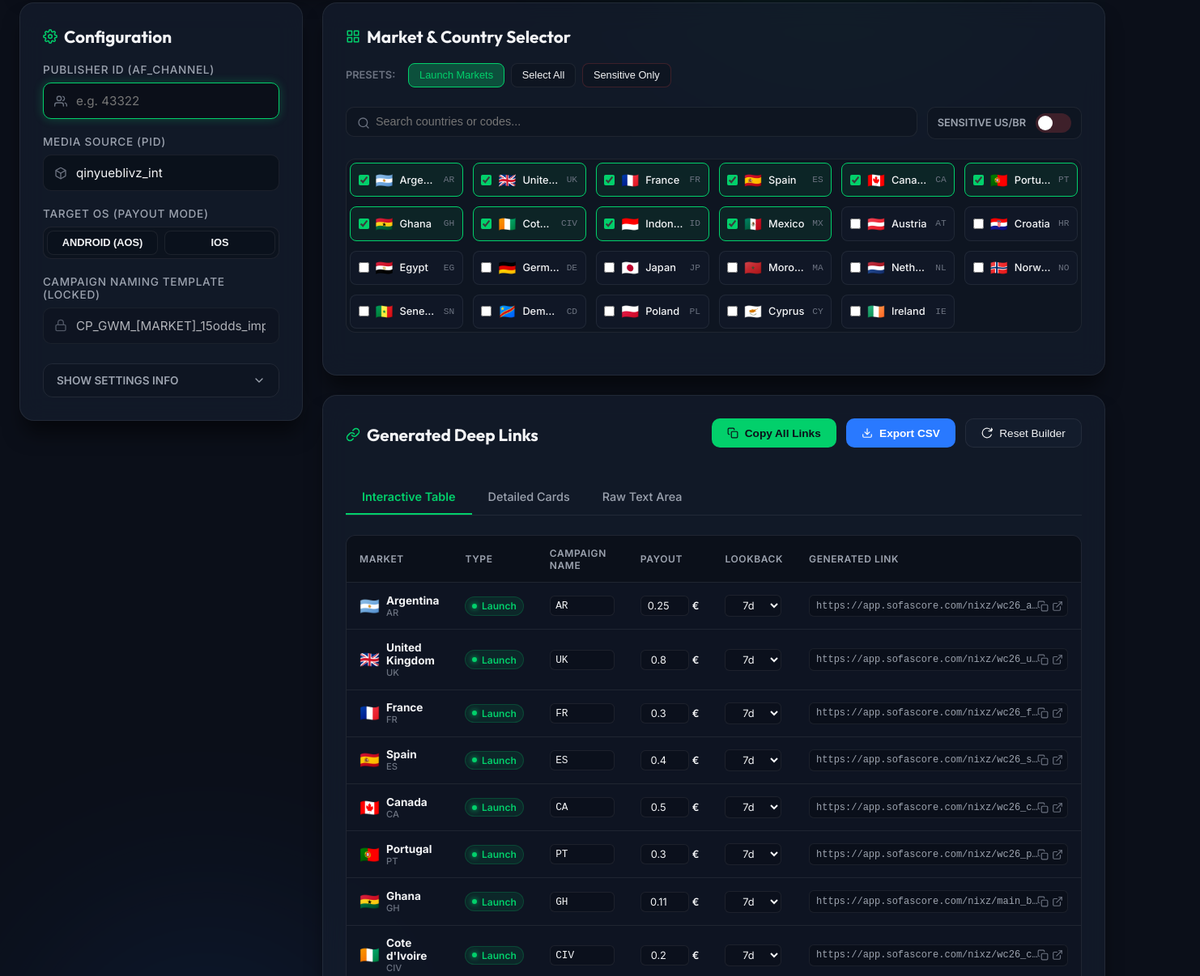
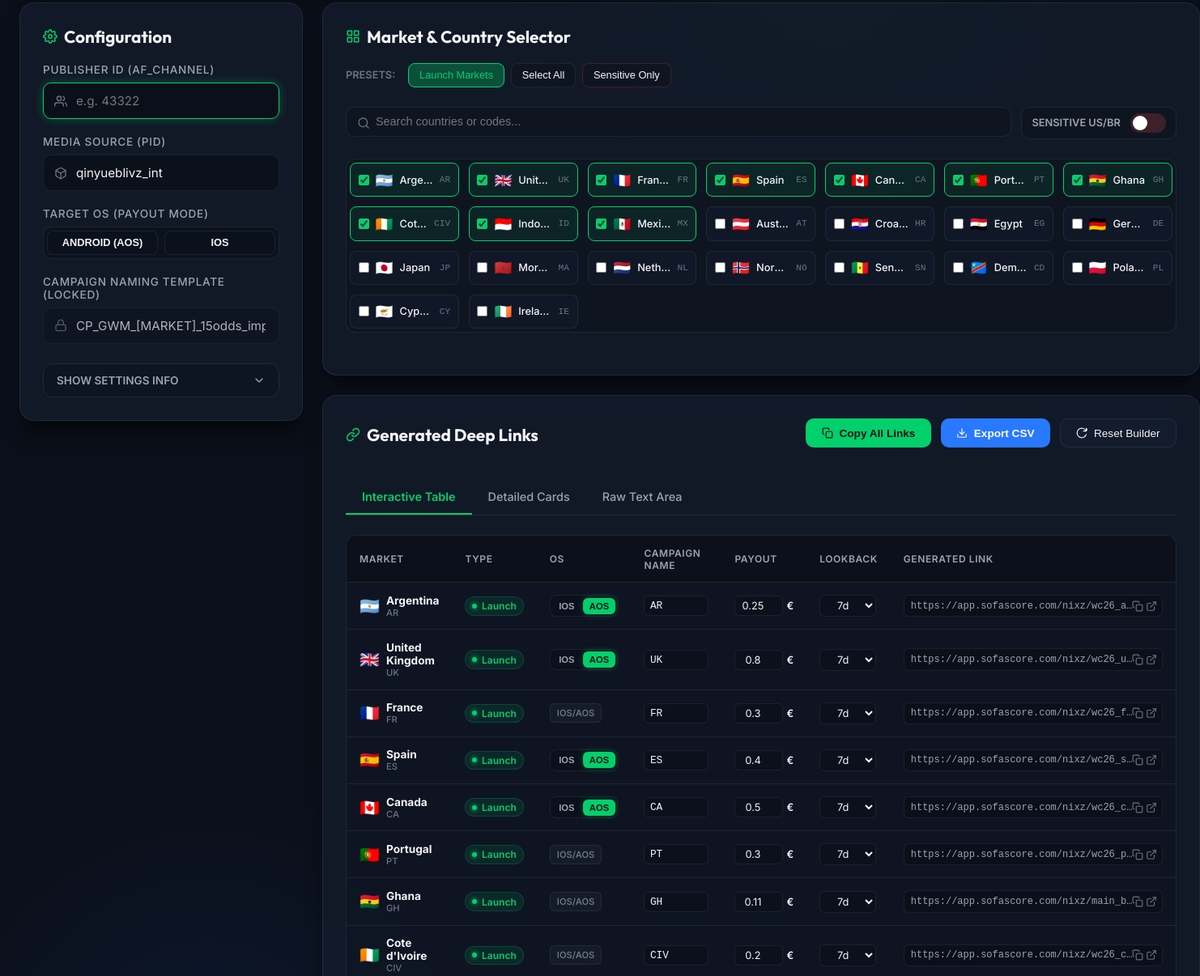
Before and after one commit to DG593CA/sofascore-link-builder, a website: page index.html in a window 1280 px wide. Shown: the part 353-1559 px from the top of the page at 81% size, 1482 px wide, since content can reach past the window. Drawn offline with Linux system fonts and the light colour scheme.

Commit message:
feat: implement per-market target OS selectors and update payout rates list

```diff
--- a/app.js
+++ b/app.js
@@ -41,7 +41,8 @@ const state = {
   showSensitive: false,
   customPayouts: {},
   customLookbacks: {},
-  customCampaignCodes: {}
+  customCampaignCodes: {},
+  customOS: {}
 };
 
 // 3. Initialize the application
@@ -95,6 +96,7 @@ function initFormInputs() {
     state.targetOS = 'android';
     btnOsAndroid.classList.add('active');
     btnOsiOS.classList.remove('active');
+    state.customOS = {};
     updateUI();
   });
 
@@ -102,6 +104,7 @@ function initFormInputs() {
     state.targetOS = 'ios';
     btnOsiOS.classList.add('active');
     btnOsAndroid.classList.remove('active');
+    state.customOS = {};
     updateUI();
   });
 }
@@ -243,6 +246,7 @@ function setupActionButtons() {
     state.customPayouts = {};
     state.customLookbacks = {};
     state.customCampaignCodes = {};
+    state.customOS = {};
 
     document.getElementById('pubId').value = '';
     document.getElementById('mediaSource').value = 'qinyueblivz_int';
@@ -286,8 +290,11 @@ function buildLink(country) {
   const marketCode = state.customCampaignCodes[country.code] || country.campaignCode || country.code;
   const campaign = state.campaignTemplate.replace('[MARKET]', marketCode);
 
+  // Resolve target OS for this country
+  const activeOS = state.customOS[country.code] || state.targetOS;
+
   // Payout and lookback values
-  const defaultPayout = state.targetOS === 'ios' ? (country.payoutIOS !== undefined ? country.payoutIOS : country.payoutAOS) : (country.payoutAOS !== undefined ? country.payoutAOS : country.payoutIOS);
+  const defaultPayout = activeOS === 'ios' ? (country.payoutIOS !== undefined ? country.payoutIOS : country.payoutAOS) : (country.payoutAOS !== undefined ? country.payoutAOS : country.payoutIOS);
   const payout = state.customPayouts[country.code] !== undefined ? state.customPayouts[country.code] : defaultPayout;
   const lookback = state.customLookbacks[country.code] || country.lookback;
 
@@ -388,6 +395,7 @@ function renderTableView(selectedLinks) {
           <tr>
             <th>Market</th>
             <th>Type</th>
+            <th style="width: 120px;">OS</th>
             <th>Campaign Name</th>
             <th style="width: 100px;">Payout</th>
             <th style="width: 100px;">Lookback</th>
@@ -398,7 +406,8 @@ function renderTableView(selectedLinks) {
   `;
 
   selectedLinks.forEach(({ country, url }) => {
-    const defaultPayout = state.targetOS === 'ios' ? (country.payoutIOS !== undefined ? country.payoutIOS : country.payoutAOS) : (country.payoutAOS !== undefined ? country.payoutAOS : country.payoutIOS);
+    const activeOS = state.customOS[country.code] || state.targetOS;
+    const defaultPayout = activeOS === 'ios' ? (country.payoutIOS !== undefined ? country.payoutIOS : country.payoutAOS) : (country.payoutAOS !== undefined ? country.payoutAOS : country.payoutIOS);
     const payout = state.customPayouts[country.code] !== undefined ? state.customPayouts[country.code] : defaultPayout;
     const lookback = state.customLookbacks[country.code] || country.lookback;
     const campaignCode = state.customCampaignCodes[country.code] || country.campaignCode || country.code;
@@ -421,6 +430,22 @@ function renderTableView(selectedLinks) {
       </span>
     `;
 
+    // OS selector/badge
+    const hasSplitPayout = country.payoutIOS !== country.payoutAOS;
+    let osControlHtml = '';
+    if (hasSplitPayout) {
+      osControlHtml = `
+        <div class="os-toggle-group" data-code="${country.code}">
+          <button type="button" class="os-toggle-btn ios-btn ${activeOS === 'ios' ? 'active' : ''}" data-os="ios">iOS</button>
+          <button type="button" class="os-toggle-btn android-btn ${activeOS === 'android' ? 'active' : ''}" data-os="android">AOS</button>
+        </div>
+      `;
+    } else {
+      osControlHtml = `
+        <span class="os-universal-badge">iOS/AOS</span>
+      `;
+    }
+
     html += `
       <tr data-code="${country.code}">
         <td>
@@ -434,6 +459,7 @@ function renderTableView(selectedLinks) {
           </div>
         </td>
         <td>${typePill}</td>
+        <td>${osControlHtml}</td>
         <td>
           <input type="text" class="value-input campaign-code-input" style="width: 80px; text-align: left; font-family: monospace;"
                  value="${campaignCode}" data-code="${country.code}" title="Customize campaign market code">
@@ -474,6 +500,19 @@ function renderTableView(selectedLinks) {
   `;
 
   container.innerHTML = html;
+
+  // Add event listeners to OS toggles
+  container.querySelectorAll('.os-toggle-btn').forEach(btn => {
+    btn.addEventListener('click', (e) => {
+      const group = btn.closest('.os-toggle-group');
+      const code = group.getAttribute('data-code');
+      const os = btn.getAttribute('data-os');
+      state.customOS[code] = os;
+      // Clear custom payout override for this country to let it fall back to default payout for the new OS
+      delete state.customPayouts[code];
+      updateUI();
+    });
+  });
 
   // Add event listeners to custom inputs in the table
   container.querySelectorAll('.payout-input').forEach(input => {
@@ -516,7 +555,8 @@ function renderCardView(selectedLinks) {
   let html = '<div class="card-view-grid">';
 
   selectedLinks.forEach(({ country, url }) => {
-    const defaultPayout = state.targetOS === 'ios' ? (country.payoutIOS !== undefined ? country.payoutIOS : country.payoutAOS) : (country.payoutAOS !== undefined ? country.payoutAOS : country.payoutIOS);
+    const activeOS = state.customOS[country.code] || state.targetOS;
+    const defaultPayout = activeOS === 'ios' ? (country.payoutIOS !== undefined ? country.payoutIOS : country.payoutAOS) : (country.payoutAOS !== undefined ? country.payoutAOS : country.payoutIOS);
     const payout = state.customPayouts[country.code] !== undefined ? state.customPayouts[country.code] : defaultPayout;
     const lookback = state.customLookbacks[country.code] || country.lookback;
     const campaignCode = state.customCampaignCodes[country.code] || country.campaignCode || country.code;
@@ -532,6 +572,21 @@ function renderCardView(selectedLinks) {
       badgeText = 'Sensitive Market';
     }
 
+    const hasSplitPayout = country.payoutIOS !== country.payoutAOS;
+    let osControlHtml = '';
+    if (hasSplitPayout) {
+      osControlHtml = `
+        <div class="os-toggle-group" data-code="${country.code}">
+          <button type="button" class="os-toggle-btn ios-btn ${activeOS === 'ios' ? 'active' : ''}" data-os="ios">iOS</button>
+          <button type="button" class="os-toggle-btn android-btn ${activeOS === 'android' ? 'active' : ''}" data-os="android">AOS</button>
+        </div>
+      `;
+    } else {
+      osControlHtml = `
+        <span class="os-universal-badge">iOS/AOS</span>
+      `;
+    }
+
     html += `
       <div class="link-card ${country.sensitive ? 'sensitive-card' : ''}">
         <div class="card-header">
@@ -544,18 +599,22 @@ function renderCardView(selectedLinks) {
 
         <div class="card-details-grid">
           <div class="detail-item">
-            <span class="detail-label">Campaign Code</span>
-            <span class="detail-value" style="font-family: monospace;">${campaign}</span>
+            <span class="detail-label">OS Mode</span>
+            <span class="detail-value">${osControlHtml}</span>
           </div>
           <div class="detail-item">
             <span class="detail-label">Payout rate</span>
             <span class="detail-value">${country.currency === 'USD' ? '$' : '€'}${parseFloat(payout).toFixed(2)} (CPI)</span>
           </div>
           <div class="detail-item">
+            <span class="detail-label">Campaign Code</span>
+            <span class="detail-value" style="font-family: monospace;">${campaign}</span>
+          </div>
+          <div class="detail-item">
             <span class="detail-label">Lookback window</span>
             <span class="detail-value">${lookback}</span>
           </div>
-          <div class="detail-item">
+          <div class="detail-item" style="grid-column: span 2;">
             <span class="detail-label">Deep link base</span>
             <span class="detail-value" style="font-size: 0.65rem; word-break: break-all;">${country.deepLink}</span>
           </div>
@@ -576,6 +635,18 @@ function renderCardView(selectedLinks) {
 
   html += '</div>';
   container.innerHTML = html;
+
+  // Add event listeners to OS toggles
+  container.querySelectorAll('.os-toggle-btn').forEach(btn => {
+    btn.addEventListener('click', (e) => {
+      const group = btn.closest('.os-toggle-group');
+      const code = group.getAttribute('data-code');
+      const os = btn.getAttribute('data-os');
+      state.customOS[code] = os;
+      delete state.customPayouts[code];
+      updateUI();
+    });
+  });
 }
 
 // 3. Render Raw Text View
@@ -654,17 +725,18 @@ function exportToCSV() {
 
   let csvContent = 'data:text/csv;charset=utf-8,';
   // Headers
-  csvContent += 'Country Name,Country Code,Campaign Name,Payout Value,Payout Currency,Payout Model,Click Lookback,Attribution URL\n';
+  csvContent += 'Country Name,Country Code,Campaign Name,Payout Value,Payout Currency,Payout Model,Click Lookback,Attribution URL,Target OS\n';
 
   selectedLinks.forEach(({ country, url }) => {
-    const defaultPayout = state.targetOS === 'ios' ? (country.payoutIOS !== undefined ? country.payoutIOS : country.payoutAOS) : (country.payoutAOS !== undefined ? country.payoutAOS : country.payoutIOS);
+    const activeOS = state.customOS[country.code] || state.targetOS;
+    const defaultPayout = activeOS === 'ios' ? (country.payoutIOS !== undefined ? country.payoutIOS : country.payoutAOS) : (country.payoutAOS !== undefined ? country.payoutAOS : country.payoutIOS);
     const payout = state.customPayouts[country.code] !== undefined ? state.customPayouts[country.code] : defaultPayout;
     const lookback = state.customLookbacks[country.code] || country.lookback;
     const campaignCode = state.customCampaignCodes[country.code] || country.campaignCode || country.code;
     const campaign = state.campaignTemplate.replace('[MARKET]', campaignCode);
     const escapedUrl = url.replace(/"/g, '""');
 
-    csvContent += `"${country.name}","${country.code}","${campaign}",${parseFloat(payout).toFixed(2)},"${country.currency}","CPI","${lookback}","${escapedUrl}","${state.targetOS.toUpperCase()}"\n`;
+    csvContent += `"${country.name}","${country.code}","${campaign}",${parseFloat(payout).toFixed(2)},"${country.currency}","CPI","${lookback}","${escapedUrl}","${activeOS.toUpperCase()}"\n`;
   });
 
   const encodedUri = encodeURI(csvContent);
@@ -713,7 +785,9 @@ window.runSanityCheck = function() {
     }
 
     // 4. Payout validation
-    const payout = state.customPayouts[country.code] !== undefined ? state.customPayouts[country.code] : country.payout;
+    const activeOS = state.customOS[country.code] || state.targetOS;
+    const defaultPayout = activeOS === 'ios' ? (country.payoutIOS !== undefined ? country.payoutIOS : country.payoutAOS) : (country.payoutAOS !== undefined ? country.payoutAOS : country.payoutIOS);
+    const payout = state.customPayouts[country.code] !== undefined ? state.customPayouts[country.code] : defaultPayout;
     const payoutParam = `af_cost_value=${parseFloat(payout).toFixed(2)}`;
     if (!url.includes(payoutParam)) {
       errors.push(`[${country.code}] URL payout value mismatch. Expected: ${payoutParam}`);
--- a/styles.css
+++ b/styles.css
@@ -1050,3 +1050,58 @@ tr:hover td {
 .stat-value span {
   color: var(--primary);
 }
+
+/* Individual OS Toggle & Badge Styling */
+.os-toggle-group {
+  display: inline-flex;
+  background: rgba(11, 15, 25, 0.6);
+  border: 1px solid var(--border-color);
+  padding: 0.15rem;
+  border-radius: 8px;
+  gap: 0.15rem;
+  align-items: center;
+}
+
+.os-toggle-btn {
+  background: transparent;
+  border: none;
+  color: var(--text-secondary);
+  font-size: 0.7rem;
+  font-weight: 700;
+  padding: 0.25rem 0.5rem;
+  border-radius: 6px;
+  cursor: pointer;
+  transition: all var(--transition-fast);
+  user-select: none;
+  text-transform: uppercase;
+}
+
+.os-toggle-btn:hover {
+  color: var(--text-primary);
+  background: rgba(255, 255, 255, 0.05);
+}
+
+.os-toggle-btn.active.android-btn {
+  background: var(--primary);
+  color: #0b0f19;
+  box-shadow: 0 0 8px var(--primary-glow);
+}
+
+.os-toggle-btn.active.ios-btn {
+  background: var(--accent);
+  color: white;
+  box-shadow: 0 0 8px var(--accent-glow);
+}
+
+.os-universal-badge {
+  display: inline-block;
+  font-size: 0.7rem;
+  font-weight: 600;
+  color: var(--text-muted);
+  background: rgba(255, 255, 255, 0.03);
+  border: 1px solid var(--border-color);
+  padding: 0.25rem 0.5rem;
+  border-radius: 6px;
+  text-align: center;
+  text-transform: uppercase;
+}
```
